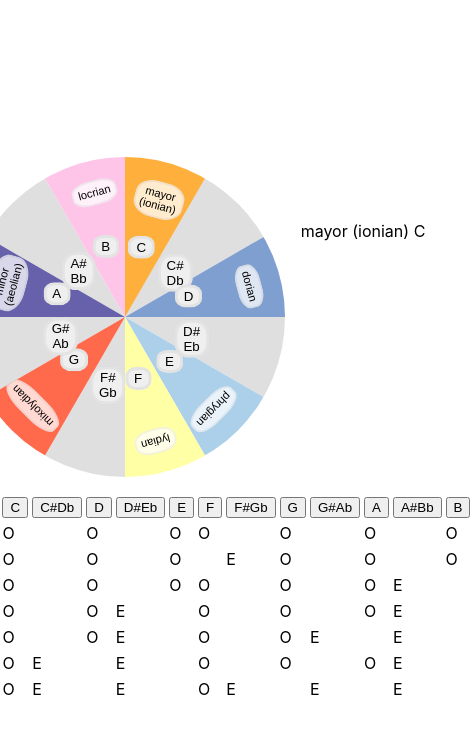
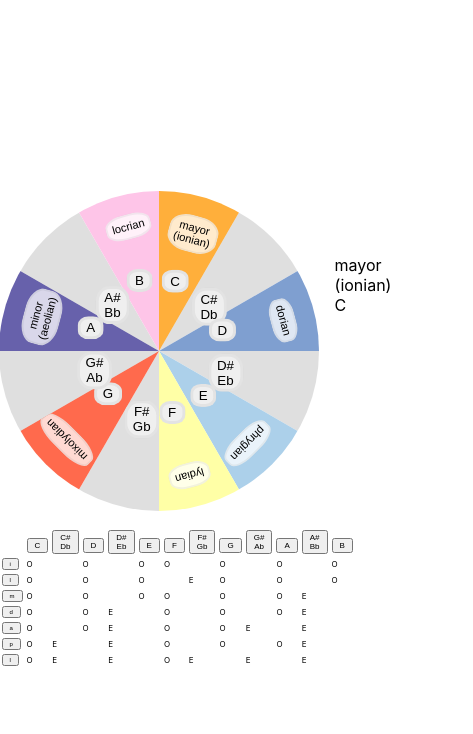
Before and after one commit to istng/music-theory-web, a React (Create React App) app: page / in a window 390 px wide. Shown: the top 734 px of the page, 473 px wide, since content can reach past the window. Built offline with nearby package versions, Linux system fonts and the light colour scheme.

Commit message:
add some responsivness to modes table

```diff
--- a/src/App.scss
+++ b/src/App.scss
@@ -132,3 +132,21 @@
   padding-left: 1em;
   padding-top: 4em;
 }
+
+
+@media (min-width: 667px) {
+  .mobile-name {
+    display: none;
+    visibility: hidden;
+  }
+}
+
+@media (max-width: 667px) {
+  .modes-table button, td {
+    font-size: 0.5em;
+  }
+  .desktop-name {
+    display: none;
+    visibility: hidden;
+  }
+}
--- a/src/components/modes_table.js
+++ b/src/components/modes_table.js
@@ -103,7 +103,12 @@ export class ModesTable extends React.Component {
     return (<tr>
       <td>
         <button className='modes-table-mode-button' onClick={() => this.changeMainMode(modeName)}>
-          { modeName }
+          <div className='desktop-name'>
+            { modeName }
+          </div>
+          <div className='mobile-name'>
+            { modeName[0] }
+          </div>
         </button>
       </td>
       { intervals.map((value, index) => {
@@ -112,18 +117,36 @@ export class ModesTable extends React.Component {
     </tr>);
   }
 
+  renderNote(american) {
+    if(american.length === 2) {
+      return (
+        <div>
+          { american[0] }
+          <br />
+          { american[1] }
+        </div>
+      );
+    } else {
+      return (
+        <div>
+          { american[0] }
+        </div>
+      );
+    }
+  }
+
   render() {
     return (
         <div className='modes-table-container'>
           <table className='modes-table'>
             <thead>
               <tr>
-                <th> Mode </th>
+                <th>  </th>
                 { this.state.notes.map((note, index) => {
                   return (
                     <th>
                       <button className='modes-table-note-button' onClick={() => this.changeMainNote(note, index)}>
-                        { note.american }
+                        { this.renderNote(note.american) }
                       </button>
                     </th>
                   );
```
